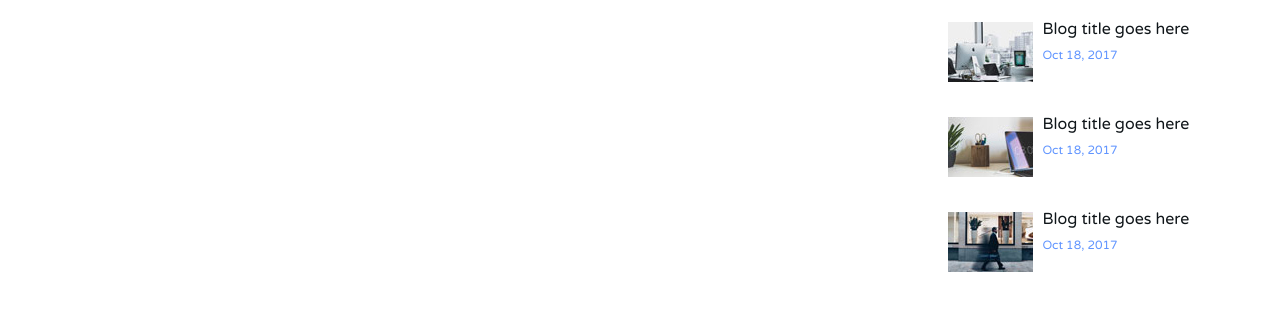
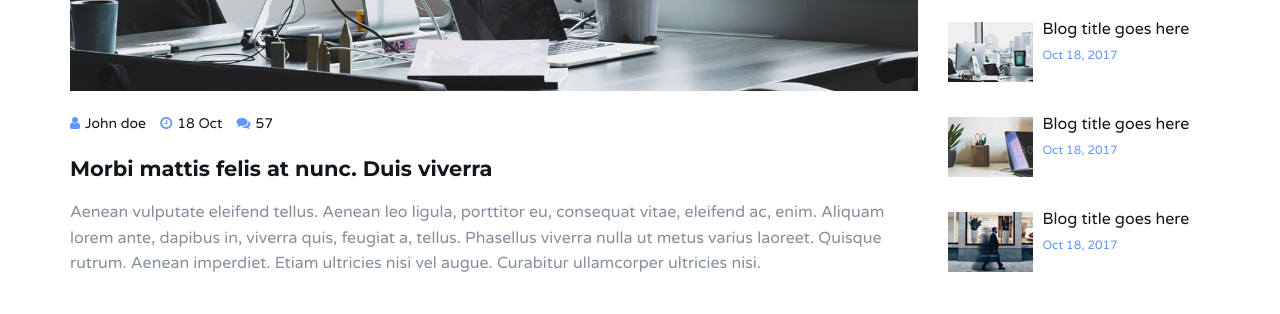
Before and after one commit to kronzyeh/Dinoza.github.io, a plain HTML site: page blog-single.html in a window 1280 px wide. Shown: the part 761-1075 px from the top of the page. Drawn offline with Linux system fonts and the light colour scheme.

Commit message:
Update style.css

```diff
--- a/css/style.css
+++ b/css/style.css
@@ -1150,11 +1150,11 @@ header {
 \*------------------------------------*/
 
 #main .blog .blog-content {
-  padding: 1000px 0px 0px;
+  padding: 20px 0px 0px;
 }
 
 #main .blog {
-  margin-top: 1000px;
+  margin-top: 20px;
 }
 
 /* -- blog tags -- */
```
